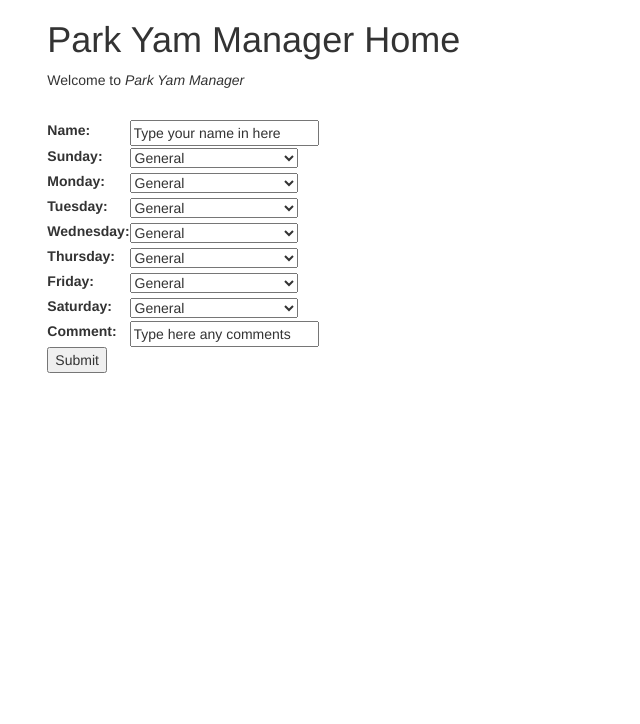
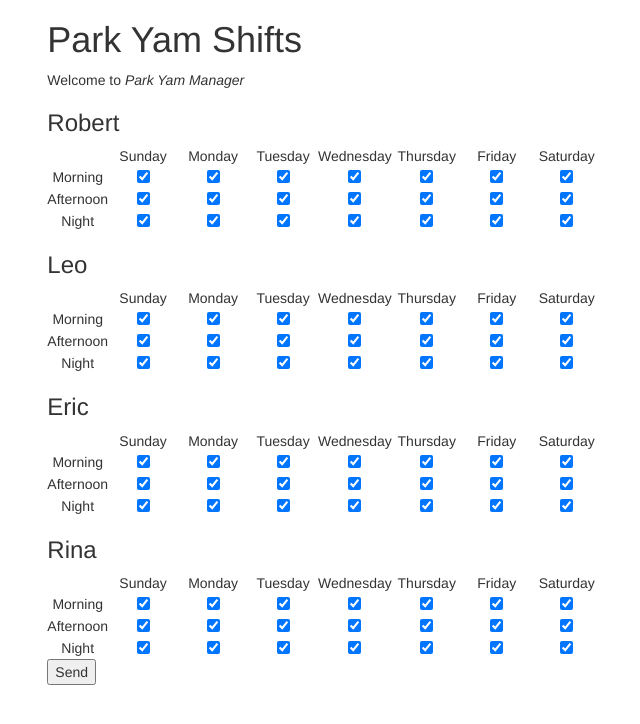
Before and after one commit to limorkalish/ParkYamManager, a Django app: page /app/shifts/ in a window 1280 px wide. Shown: the top 724 px of the page, without its empty margins (181-821 px from the left). Run offline with Django 3.2, Linux system fonts and the light colour scheme; data comes from the database, SQL or seed files in the repository; both versions use the stored data as it was after the commit; some libraries are stand-ins or nearby versions.

Commit message:
Merge branch 'master' of https://github.com/limorkalish/ParkYamManager
# Conflicts:
#	db.sqlite3

```diff
--- a/ParkYamManagerApp/admin.py
+++ b/ParkYamManagerApp/admin.py
@@ -7,7 +7,9 @@ from django.contrib import admin
 from .models import Room
 from .models import Message
 from .models import Shift
+from .models import ReceptionWorker
 
 admin.site.register(Room)
 admin.site.register(Message)
 admin.site.register(Shift)
+admin.site.register(ReceptionWorker)
--- a/ParkYamManagerApp/models.py
+++ b/ParkYamManagerApp/models.py
@@ -109,6 +109,11 @@ class Shift(models.Model):
         return '%d' % (self.id)
 
 
+class ReceptionWorker(models.Model):
+    id = models.IntegerField("id", primary_key=True)
+    worker_name = models.CharField("Name", max_length=255, default="worker name")
+
+
 class ShiftForm(ModelForm):
     def clean_message(self):
         data = self.cleaned_data['hello']
--- a/ParkYamManagerApp/templates/app/shift.html
+++ b/ParkYamManagerApp/templates/app/shift.html
@@ -1,15 +1,22 @@
 {% extends "base_generic.html" %}
 {% block content %}
-<h1>Park Yam Manager Home</h1>
+<h1>Park Yam Shifts</h1>
 <p>Welcome to <em>Park Yam Manager</em></p>
 
+<form action="{% url 'app:calculate_shifts' %}" method="post">
+{% csrf_token %}
+{% for worker in workers %}
+<h3>{{worker.worker_name}}</h3>
+<table>
 
-<br />
-    <form action="" method="post">
-        {% csrf_token %}
-        <table>
-        {{ form }}
-        </table>
-        <input type="submit" value="Submit" />
-    </form>
+<tr align="center"> <td/> <td width="70"> Sunday </td> <td width="70"> Monday </td> <td width="70"> Tuesday </td> <td width="70"> Wednesday </td> <td width="70"> Thursday </td> <td width="70"> Friday </td> <td width="70"> Saturday </td> </tr>
+<tr align="center"> <td>Morning</td> <td> <input type="checkbox" checked name="{{ worker.id }}_0"> </td> <td> <input type="checkbox" checked name="{{ worker.id }}_3"> </td> <td> <input type="checkbox" checked name="{{ worker.id }}_6"> </td> <td> <input type="checkbox" checked name="{{ worker.id }}_9"> </td> <td> <input type="checkbox" checked name="{{ worker.id }}_12"> </td> <td> <input type="checkbox" checked name="{{ worker.id }}_15"> </td> <td> <input type="checkbox" checked name="{{ worker.id }}_18"> </td> </tr>
+<tr align="center"> <td>Afternoon</td> <td> <input type="checkbox" checked name="{{ worker.id }}_1"> </td> <td> <input type="checkbox" checked name="{{ worker.id }}_4"> </td> <td> <input type="checkbox" checked name="{{ worker.id }}_7"> </td> <td> <input type="checkbox" checked name="{{ worker.id }}_10"> </td> <td> <input type="checkbox" checked name="{{ worker.id }}_13"> </td> <td> <input type="checkbox" checked name="{{ worker.id }}_16"> </td> <td> <input type="checkbox" checked name="{{ worker.id }}_19"> </td> </tr>
+<tr align="center"> <td>Night</td> <td> <input type="checkbox" checked name="{{ worker.id }}_2"> </td> <td> <input type="checkbox" checked name="{{ worker.id }}_5"> </td> <td> <input type="checkbox" checked name="{{ worker.id }}_8"> </td> <td> <input type="checkbox" checked name="{{ worker.id }}_11"> </td> <td> <input type="checkbox" checked name="{{ worker.id }}_14"> </td> <td> <input type="checkbox" checked name="{{ worker.id }}_17"> </td> <td> <input type="checkbox" checked name="{{ worker.id }}_20"> </td> </tr>
+
+</table>
+{% endfor %}
+<input type="submit" value="Send" />
+</form>
+
 {% endblock %}
--- a/ParkYamManagerApp/urls.py
+++ b/ParkYamManagerApp/urls.py
@@ -36,5 +36,6 @@ urlpatterns = [
     url(r'^reception/$', views.reception),
 	url(r'^reception/(?P<room_number>[0-9]+)/$', views.room_reception_details, name='room_reception_details'),
     url(r'^shifts/$', views.shift, name='shifts'),
+    url(r'^shifts/calculate_shifts$', views.calculate_shifts, name="calculate_shifts"),
     url(r'^schedule/$', views.get_schedule, name='schedule'),
 ]
--- a/ParkYamManagerApp/views.py
+++ b/ParkYamManagerApp/views.py
@@ -4,6 +4,7 @@ from django.http import HttpResponse
 from .models import Room
 from .models import Message
 from .models import SendMessageForm
+from .models import ReceptionWorker
 from django.shortcuts import get_object_or_404, render
 from django.http import HttpResponseRedirect
 from django.urls import reverse
@@ -180,33 +181,69 @@ class MessageListView(generic.ListView):
 
 
 def shift(request):
-    # hello = Hello()
-    # hello.comment = "dekel :)"
-    # hello.days_type = 1
-    # hello.times_type = 3
+    workers = ReceptionWorker.objects.all()
+    return render(request,"app/shift.html", {'workers': workers})
 
-    if request.method == 'POST':
-        hello = Shift()
-        form = ShiftForm(request.POST)
-        if form.is_valid():
-            #hello.days_type = form.cleaned_data['days_type']
-            hello.worker_name= form.cleaned_data['worker_name']
-            hello.sunday = form.cleaned_data['sunday']
-            hello.monday = form.cleaned_data['monday']
-            hello.tuesday = form.cleaned_data['tuesday']
-            hello.wednesday = form.cleaned_data['wednesday']
-            hello.thursday = form.cleaned_data['thursday']
-            hello.friday = form.cleaned_data['friday']
-            hello.saturday = form.cleaned_data['saturday']
-            hello.comment = form.cleaned_data['comment']
-            hello.save()
-            return render(request, 'app/shift.html')
+def calculate_shifts(request):
+    # print request.POST
+    class Shift:
+        def __init__(self, id, next, prev, po_list):
+            self.id = id
+            self.next = next
+            self.prev = prev
+            self.po_list = po_list[:]
+
+    def solve_r(shifts, ac):  # assigned_counter
+        if len(shifts) == 0:
+            return True
+        x = [len(i.po_list) for i in shifts]
+        cur = shifts[x.index(min(x))]
+        opts = cur.po_list
+        opts.sort(key=lambda x: ac[x])
+        for opt in opts:
+            if cur.next and opt in cur.next.po_list:
+                cur.next.po_list.remove(opt)
+                was_in_next = True
+            else:
+                was_in_next = False
+
+            if cur.prev and opt in cur.prev.po_list:
+                cur.prev.po_list.remove(opt)
+                was_in_prev = True
+            else:
+                was_in_prev = False
+            shifts.remove(cur)
+            cur.worker = opt
+            ac[opt] += 1
+            if solve_r(shifts, ac):
+                return True
+            ac[opt] -= 1
+            shifts.append(cur)
+            if was_in_next:
+                cur.next.po_list.append(opt)
+            if was_in_prev:
+                cur.prev.po_list.append(opt)
+        return False
+
+    def solve(shifts, ac):
+        return solve_r(shifts[:], ac)
+
+    workers = ReceptionWorker.objects.all()
+    ac = [0] * len(workers)
+    shifts = [Shift(i, None, None, [j for j in xrange(len(workers)) if u"%d_%d"%(j,i) in request.POST]) for i in xrange(21)]
+    for i in xrange(21):
+        if i != 20:
+            shifts[i].next = shifts[i + 1]
+        if i != 0:
+            shifts[i].prev = shifts[i - 1]
+
+    if True == solve(shifts, ac):
+        sol = [None]*21
+        for s in shifts:
+            sol[s.id] = ReceptionWorker.objects.get(id=s.worker).worker_name
+        return render(request, "app/shift_assignment.html", {'sol': sol})
     else:
-        pass
-        form = ShiftForm()
-    return render(request,"app/shift.html", {'form': form})
-
-
+        return render(request, "app/shift_assignment_error.html")
 def get_schedule(request):
     shifts = Shift.objects.all()
 
```
Also changed, not shown: ParkYamManagerApp/templates/app/shift_assignment.html (added, +39 -0 lines), ParkYamManagerApp/templates/app/shift_assignment_error.html (added, +34 -0 lines), templates/shifts/hello.html (added, +15 -0 lines), ParkYamManagerApp/migrations/0012_receptionworker.py (added), db.sqlite3.
